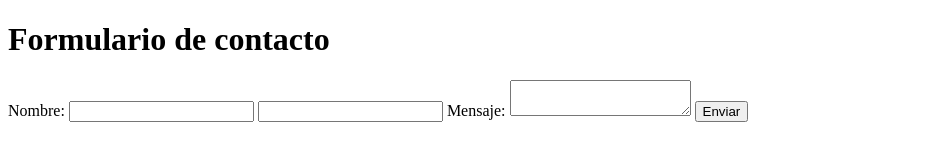
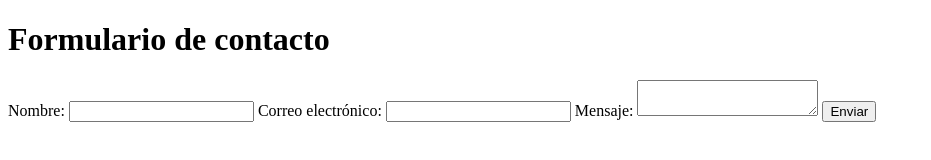
Before and after one commit to LucasOliverOrtigosa/practica-git-lucasoliver, a plain HTML site: page contacto.html in a window 1280 px wide. Shown: the whole page, without its empty margins (0-931 px from the left). Drawn offline with Linux system fonts and the light colour scheme.

Commit message:
fix: añado etiqueta al campo de correo

```diff
--- a/contacto.html
+++ b/contacto.html
@@ -15,6 +15,7 @@
     <label for="nombre">Nombre:</label>
     <input type="text" id="nombre" name="nombre" required>
 
+    <label for="correo">Correo electrónico:</label>
     <input type="email" id="correo" name="correo" required>
 
     <label for="mensaje">Mensaje:</label>
```
